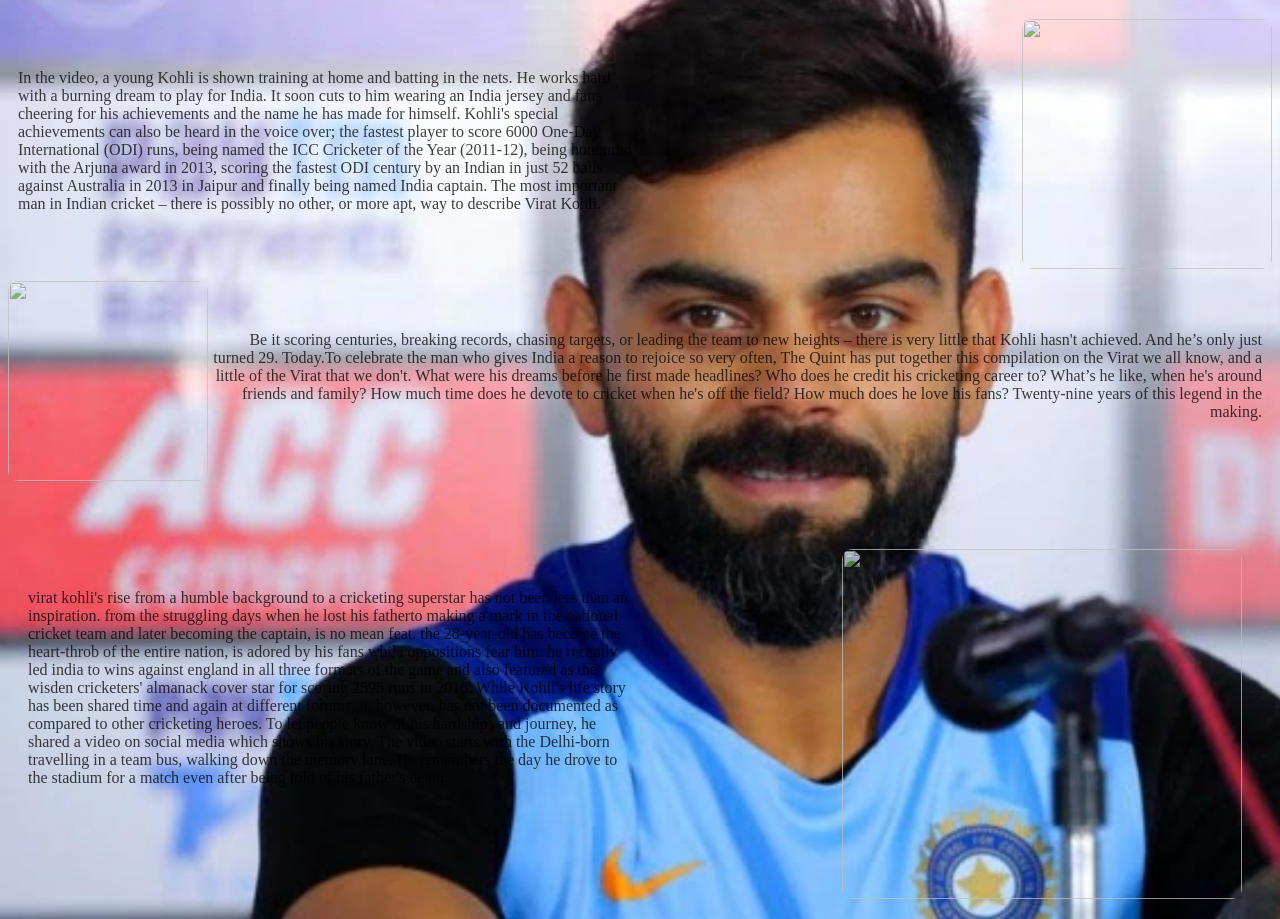
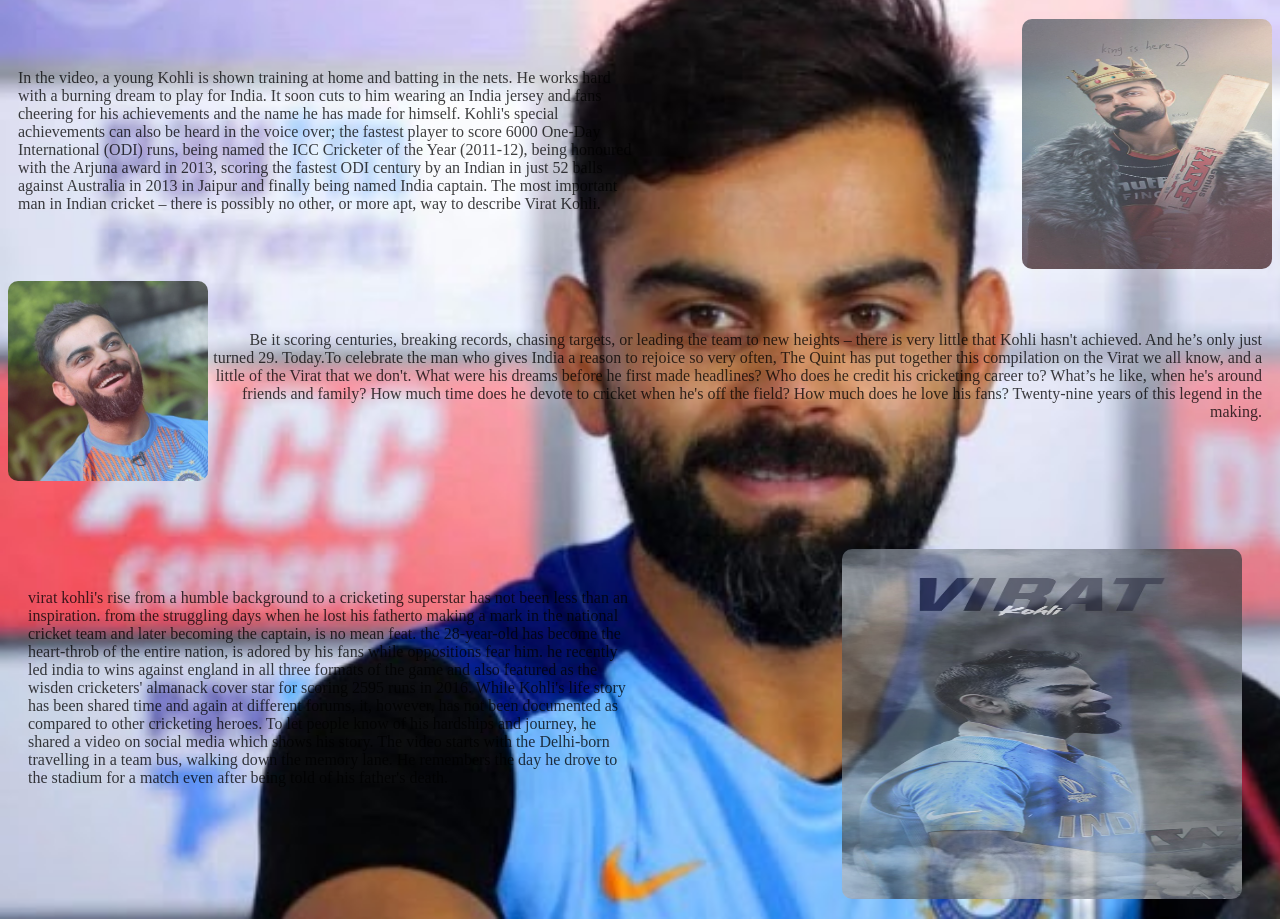
Before and after one commit to Nikhilsudha/faitytale, a plain HTML site: page index.html in a window 1280 px wide. Shown: the part 61-980 px from the top of the page. Drawn offline with Linux system fonts and the light colour scheme; files whose address does not match are found by name.

Commit message:
Second commit

```diff
--- a/index.html
+++ b/index.html
@@ -9,7 +9,7 @@
 	<div class="con1">
 		<h1>A STORY OF VIRAT KOHLI</h1>
 
-		<img src="./images/vk7.jpg" height="250" width="250" align="right">
+		<img src="vk7.jpg" height="250" width="250" align="right">
 		<p>In the video, a young Kohli is shown training at home and batting in the nets. He works hard with a burning dream to play for India. It soon cuts to him wearing an India jersey and fans cheering for his achievements and the name he has made for himself.
 
         Kohli's special achievements can also be heard in the voice over; the fastest player to score 6000 One-Day International (ODI) runs, being named the ICC Cricketer of the Year (2011-12), being honoured with the Arjuna award in 2013, scoring the fastest ODI century by an Indian in just 52 balls against Australia in 2013 in Jaipur and finally being named India captain.
@@ -23,7 +23,7 @@
 
 
 <div class="con2">
-	<img src="./images/vk1.jpg" height="200px" width="200px" align="left">
+	<img src="vk1.jpg" height="200px" width="200px" align="left">
 
 	<p>Be it scoring centuries, breaking records, chasing targets, or leading the team to new heights – there is very little that Kohli hasn't achieved.
 
@@ -39,7 +39,7 @@
 
 
 <div class="con3">
-	<img src="./images/vk9.jpg" height="350px" width="400" align="right">
+	<img src="vk9.jpg" height="350px" width="400" align="right">
 	<p> virat kohli's rise from a humble background to a cricketing superstar has not been less than an inspiration. from the struggling days when he lost his fatherto making a mark in the national cricket team and later becoming the captain, is no mean feat. the 28-year-old has become the heart-throb of the entire nation, is adored by his fans while oppositions fear him. he recently led india to wins against england in all three formats of the game and also featured as the wisden cricketers' almanack cover star for scoring 2595 runs in 2016.
  While Kohli's life story has been shared time and again at different forums, it, however, has not been documented as compared to other cricketing heroes.
 
```
